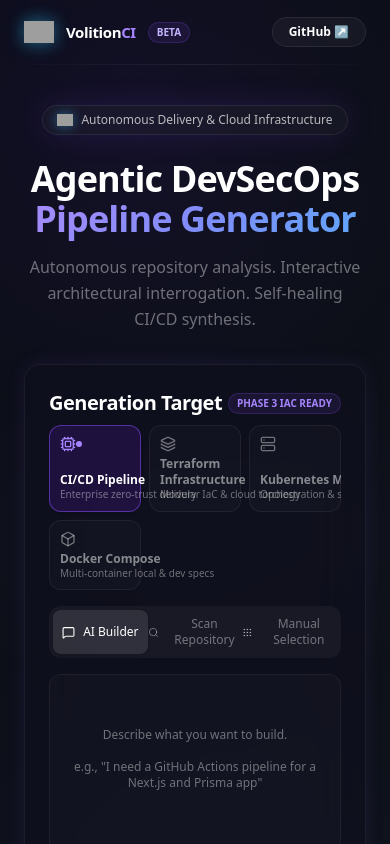
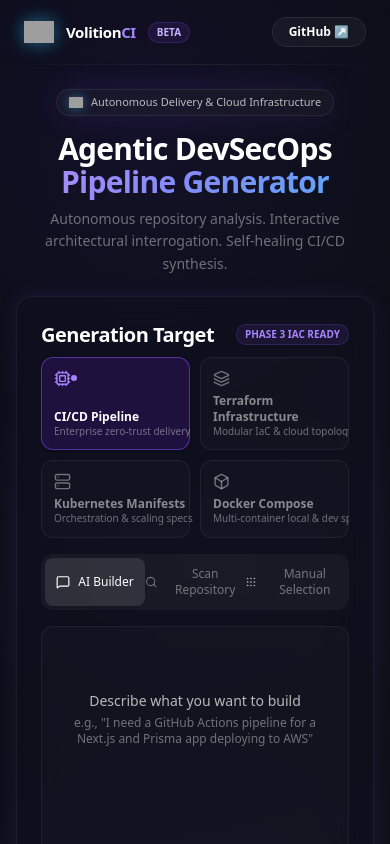
Before and after one commit to Zomma2/VolitionCI, a Next.js app: page / in a window 390 px wide. Shown: the top 844 px of the page. Built offline with nearby package versions, Linux system fonts and the light colour scheme; grey boxes are pictures that could not be loaded.

Commit message:
style: Enlarge main wizard card width and height, refactor chat and recommendations to responsive multi-column layout

```diff
--- a/src/app/page.tsx
+++ b/src/app/page.tsx
@@ -62,32 +62,32 @@ export default function Home() {
         <div className="h-px bg-gradient-to-r from-transparent via-white/[0.07] to-transparent" />
       </header>
 
-      <div className="flex-shrink-0 relative z-10 pt-10 pb-8 text-center px-6">
-        <div className="inline-flex items-center gap-2 px-3.5 py-1.5 rounded-full bg-white/[0.03] border border-white/[0.08] shadow-[0_0_30px_rgba(124,58,237,0.15)] mb-6 hover:border-white/[0.14] transition-colors">
+      <div className="flex-shrink-0 relative z-10 pt-6 pb-5 text-center px-6">
+        <div className="inline-flex items-center gap-2 px-3 py-1 rounded-full bg-white/[0.03] border border-white/[0.08] shadow-[0_0_30px_rgba(124,58,237,0.15)] mb-4 hover:border-white/[0.14] transition-colors">
           <Image
             src={logoImg}
             alt="VolitionCI"
-            width={16}
-            height={16}
+            width={14}
+            height={14}
             className="object-contain drop-shadow-[0_0_6px_rgba(56,189,248,0.5)]"
             priority
           />
-          <span className="text-xs font-medium text-white/70">
+          <span className="text-[11px] font-medium text-white/70">
             Autonomous Delivery &amp; Cloud Infrastructure
           </span>
         </div>
-        <h1 className="text-4xl sm:text-5xl lg:text-6xl font-extrabold tracking-tight leading-[1.1] text-white">
+        <h1 className="text-3xl sm:text-4xl lg:text-5xl font-extrabold tracking-tight leading-[1.1] text-white">
           Agentic DevSecOps <br/>
           <span className="text-transparent bg-clip-text" style={{ backgroundImage: "linear-gradient(135deg, #a78bfa 0%, #818cf8 50%, #60a5fa 100%)" }}>
             Pipeline Generator
           </span>
         </h1>
-        <p className="mt-4 text-white/40 text-base sm:text-lg max-w-xl mx-auto leading-relaxed">
+        <p className="mt-2.5 text-white/40 text-sm sm:text-base max-w-xl mx-auto leading-relaxed">
           Autonomous repository analysis. Interactive architectural interrogation. Self-healing CI/CD synthesis.
         </p>
       </div>
 
-      <main className="flex-1 relative z-10 max-w-3xl mx-auto w-full px-6 pb-10">
+      <main className="flex-1 relative z-10 max-w-5xl xl:max-w-6xl mx-auto w-full px-4 sm:px-6 pb-8">
         <Wizard />
       </main>
 
--- a/src/components/wizard/Step1Ingest.tsx
+++ b/src/components/wizard/Step1Ingest.tsx
@@ -315,7 +315,7 @@ export default function Step1Ingest() {
             Phase 3 IaC Ready
           </span>
         </div>
-        <div className="grid grid-cols-3 gap-2">
+        <div className="grid grid-cols-2 md:grid-cols-4 gap-2.5">
           {ARCHETYPE_OPTIONS.map((opt) => {
             const Icon = opt.icon;
             const isSelected = archetype === opt.id;
@@ -324,14 +324,14 @@ export default function Step1Ingest() {
                 key={opt.id}
                 type="button"
                 onClick={() => handleArchetypeChange(opt.id)}
-                className={`p-2.5 rounded-xl border text-left flex flex-col justify-between transition-all ${
+                className={`p-3 rounded-xl border text-left flex flex-col justify-between transition-all ${
                   isSelected
                     ? "bg-violet-600/15 border-violet-500/50 text-white shadow-sm"
                     : "bg-white/[0.02] border-white/[0.06] text-white/50 hover:bg-white/[0.04] hover:text-white/80"
                 }`}
               >
-                <div className="flex items-center justify-between mb-1">
-                  <Icon size={16} className={isSelected ? "text-violet-400" : "text-white/40"} />
+                <div className="flex items-center justify-between mb-1.5">
+                  <Icon size={17} className={isSelected ? "text-violet-400" : "text-white/40"} />
                   {isSelected && <span className="w-1.5 h-1.5 rounded-full bg-violet-400" />}
                 </div>
                 <div>
@@ -350,77 +350,90 @@ export default function Step1Ingest() {
         <button
           type="button"
           onClick={() => { setMode("chat"); setError(""); }}
-          className={`flex-1 flex items-center justify-center gap-2 py-1.5 text-xs font-medium rounded-lg transition-all ${mode === "chat" ? "bg-white/10 text-white shadow" : "text-white/40 hover:text-white/70"}`}
+          className={`flex-1 flex items-center justify-center gap-2 py-2 text-xs font-medium rounded-lg transition-all ${mode === "chat" ? "bg-white/10 text-white shadow" : "text-white/40 hover:text-white/70"}`}
         >
-          <MessageSquare size={13} /> AI Builder
+          <MessageSquare size={14} /> AI Builder
         </button>
         <button
           type="button"
           onClick={() => { setMode("scan"); setError(""); }}
-          className={`flex-1 flex items-center justify-center gap-2 py-1.5 text-xs font-medium rounded-lg transition-all ${mode === "scan" ? "bg-white/10 text-white shadow" : "text-white/40 hover:text-white/70"}`}
+          className={`flex-1 flex items-center justify-center gap-2 py-2 text-xs font-medium rounded-lg transition-all ${mode === "scan" ? "bg-white/10 text-white shadow" : "text-white/40 hover:text-white/70"}`}
         >
-          <Search size={13} /> Scan Repository
+          <Search size={14} /> Scan Repository
         </button>
         <button
           type="button"
           onClick={() => { setMode("manual"); setError(""); }}
-          className={`flex-1 flex items-center justify-center gap-2 py-1.5 text-xs font-medium rounded-lg transition-all ${mode === "manual" ? "bg-white/10 text-white shadow" : "text-white/40 hover:text-white/70"}`}
+          className={`flex-1 flex items-center justify-center gap-2 py-2 text-xs font-medium rounded-lg transition-all ${mode === "manual" ? "bg-white/10 text-white shadow" : "text-white/40 hover:text-white/70"}`}
         >
-          <Grip size={13} /> Manual Selection
+          <Grip size={14} /> Manual Selection
         </button>
       </div>
 
       {mode === "chat" ? (
-        <div className="flex-1 flex flex-col min-h-0 bg-white/[0.02] border border-white/[0.05] rounded-xl p-3">
-          <div className="flex-1 overflow-y-auto custom-scrollbar space-y-3 pb-2 text-xs">
+        <div className="flex-1 flex flex-col min-h-0 bg-white/[0.02] border border-white/[0.05] rounded-xl p-4">
+          <div className="flex-1 overflow-y-auto custom-scrollbar space-y-3.5 pb-2 text-xs">
             {chatHistory.length === 0 && (
-               <div className="text-white/40 text-center mt-10">
-                 Describe what you want to build.<br/><br/>e.g., "I need a GitHub Actions pipeline for a Next.js and Prisma app"
+               <div className="text-white/40 text-center my-auto py-12">
+                 <p className="text-sm font-medium text-white/70 mb-1">Describe what you want to build</p>
+                 <p className="text-xs text-white/40">e.g., "I need a GitHub Actions pipeline for a Next.js and Prisma app deploying to AWS"</p>
                </div>
             )}
             {chatHistory.map((msg, idx) => (
                <div key={idx} className={`flex ${msg.role === "user" ? "justify-end" : "justify-start"}`}>
-                 <div className={`p-2.5 rounded-xl max-w-[90%] ${msg.role === "user" ? "bg-violet-600/20 text-white border border-violet-500/20" : "bg-white/[0.04] text-white/80 border border-white/[0.05]"}`}>
+                 <div className={`p-3 rounded-xl max-w-[85%] ${msg.role === "user" ? "bg-violet-600/20 text-white border border-violet-500/20" : "bg-white/[0.04] text-white/80 border border-white/[0.05]"}`}>
                    {msg.content}
                  </div>
                </div>
             ))}
 
             {chatConfig && (
-              <div className="mt-4 p-3 bg-white/[0.02] border border-violet-500/20 rounded-xl space-y-3">
+              <div className="mt-4 p-4 bg-white/[0.02] border border-violet-500/25 rounded-xl space-y-3.5 shadow-sm">
+                <div className="flex items-center justify-between border-b border-white/[0.06] pb-2.5">
                   <div className="font-semibold text-violet-300 text-sm">Configuration Draft</div>
-
-                <div className="space-y-1 bg-black/20 p-2 rounded-lg border border-white/5">
-                   <div className="text-white/50 text-[11px]">Target: <span className="text-white font-medium">{chatConfig.archetype} ({chatConfig.targetPlatform})</span></div>
-                   {chatConfig.repoUrl && <div className="text-white/50 text-[11px]">Repo: <span className="text-white font-medium">{chatConfig.repoUrl}</span></div>}
+                  <span className="text-[10px] text-white/40">Review and customize below</span>
                 </div>
 
-                <div className="flex flex-wrap gap-1.5">
+                <div className="grid grid-cols-1 sm:grid-cols-2 gap-2 bg-black/25 p-3 rounded-lg border border-white/5">
+                   <div className="text-white/50 text-xs">Target: <span className="text-white font-medium capitalize">{chatConfig.archetype} ({chatConfig.targetPlatform})</span></div>
+                   {chatConfig.repoUrl ? (
+                     <div className="text-white/50 text-xs truncate">Repo: <span className="text-white font-medium">{chatConfig.repoUrl}</span></div>
+                   ) : (
+                     <div className="text-white/40 text-xs italic">No repository linked</div>
+                   )}
+                </div>
+
+                <div className="space-y-1.5">
+                  <div className="text-[10px] font-semibold text-white/40 uppercase tracking-wider">Detected Stack</div>
+                  <div className="flex flex-wrap gap-2">
                     {chatConfig.technologies?.map(tech => (
-                     <div key={tech} className="flex items-center gap-1.5 px-2 py-1 bg-violet-500/10 text-violet-200 rounded-md border border-violet-500/20">
-                       <Check size={10} /> {tech}
+                       <div key={tech} className="flex items-center gap-1.5 px-2.5 py-1 bg-violet-500/10 text-violet-200 rounded-md border border-violet-500/20 text-xs">
+                         <Check size={12} className="text-violet-400" /> {tech}
                        </div>
                     ))}
+                  </div>
                 </div>
 
                 {chatConfig.recommendations && chatConfig.recommendations.length > 0 && (
                   <div className="pt-2 border-t border-white/[0.05] space-y-2">
-                    <div className="font-semibold text-white/70 text-[10px] uppercase tracking-wider">AI Recommendations</div>
+                    <div className="font-semibold text-white/70 text-[10px] uppercase tracking-wider">AI Recommended Tools &amp; Advice</div>
+                    <div className="grid grid-cols-1 sm:grid-cols-2 gap-2.5">
                       {chatConfig.recommendations.map(rec => {
                          const isAdded = selectedTech.includes(rec.name);
                          return (
-                         <div key={rec.name} className="flex items-start gap-2.5 p-2 bg-white/[0.02] hover:bg-white/[0.04] transition-colors border border-white/[0.05] rounded-lg">
-                            <button onClick={() => toggleTech(rec.name)} className={`mt-0.5 shrink-0 w-3.5 h-3.5 rounded flex items-center justify-center border transition-colors ${isAdded ? 'bg-violet-500 border-violet-500' : 'border-white/20'}`}>
-                               {isAdded && <Check size={10} className="text-white" />}
+                           <div key={rec.name} className="flex items-start gap-2.5 p-2.5 bg-white/[0.02] hover:bg-white/[0.04] transition-colors border border-white/[0.05] rounded-xl">
+                              <button onClick={() => toggleTech(rec.name)} className={`mt-0.5 shrink-0 w-4 h-4 rounded flex items-center justify-center border transition-colors ${isAdded ? 'bg-violet-500 border-violet-500' : 'border-white/20 hover:border-white/40'}`}>
+                                 {isAdded && <Check size={11} className="text-white" />}
                               </button>
-                            <img src={`https://cdn.simpleicons.org/${rec.slug}/${rec.color}`} width={16} height={16} className="mt-0.5 opacity-90" alt={rec.name} />
-                            <div>
+                              <img src={`https://cdn.simpleicons.org/${rec.slug}/${rec.color}`} width={18} height={18} className="mt-0.5 opacity-90 shrink-0" alt={rec.name} />
+                              <div className="min-w-0 flex-1">
                                  <div className="font-medium text-white/90 text-xs">{rec.name}</div>
-                               <div className="text-[10px] text-white/50 leading-snug mt-0.5">{rec.reason}</div>
+                                 <div className="text-[11px] text-white/50 leading-snug mt-0.5">{rec.reason}</div>
                               </div>
                            </div>
                          );
                       })}
+                    </div>
                   </div>
                 )}
 
--- a/src/components/wizard/Wizard.tsx
+++ b/src/components/wizard/Wizard.tsx
@@ -17,7 +17,7 @@ export default function Wizard() {
   const step = useWizardStore((state) => state.step);
 
   return (
-    <div className="w-full h-[600px] glass rounded-2xl p-6 relative overflow-hidden glow-violet-sm">
+    <div className="w-full min-h-[700px] h-[750px] glass rounded-2xl p-6 sm:p-7 relative overflow-hidden glow-violet-sm flex flex-col">
       <AnimatePresence mode="wait">
         {step === 1 && (
           <motion.div key="step1" variants={variants} initial="initial" animate="animate" exit="exit" className="h-full">
```
Lines whose indentation alone changed are shown as unchanged.
